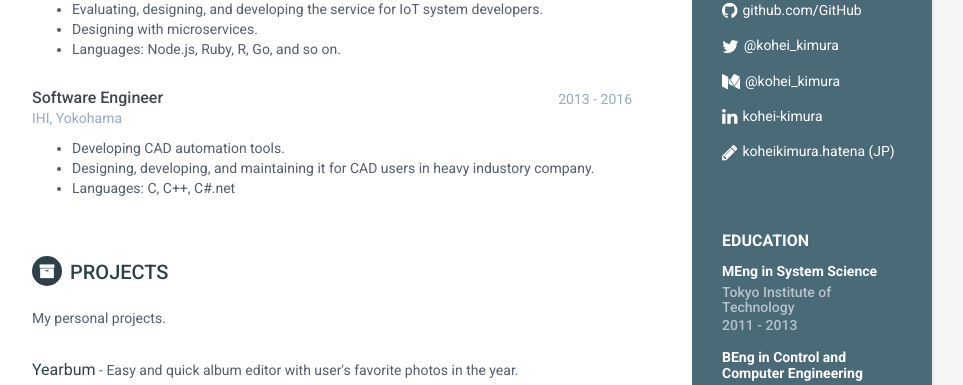
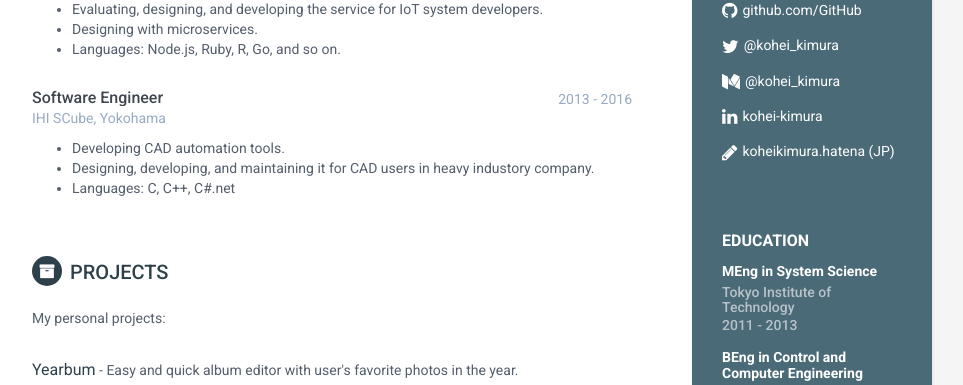
Before and after one commit to cohhei/cohhei.github.io, a Jekyll site: the page built from index.html, in a window 1280 px wide. Shown: the part 363-748 px from the top of the page, without its empty margins (188-1151 px from the left). Built offline with Jekyll 4.4.1, drawn with Linux system fonts in a browser that asks for light colours.

Commit message:
fix company names

```diff
--- a/_includes/experience.html
+++ b/_includes/experience.html
@@ -25,7 +25,7 @@
                             <h3 class="job-title">Software Engineer</h3>
                             <div class="time">2013 - 2016</div>
                         </div><!--//upper-row-->
-                        <div class="company">IHI, Yokohama</div>
+                        <div class="company">IHI SCube, Yokohama</div>
                     </div><!--//meta-->
                     <div class="details">
                         <ul>
--- a/_includes/projects.html
+++ b/_includes/projects.html
@@ -1,7 +1,7 @@
 <section class="section projects-section">
                 <h2 class="section-title"><i class="fa fa-archive"></i>Projects</h2>
                 <div class="intro">
-                    <p>My personal projects.</p>
+                    <p>My personal projects:</p>
                 </div><!--//intro-->
                 <div class="item">
                     <span class="project-title"><a href="https://kohei-kimura.github.io/yearbum">Yearbum</a></span> - <span class="project-tagline">Easy and quick album editor with user's favorite photos in the year. </span>
```
Also changed, not shown: assets/css/styles.css (line endings or trailing spaces).
